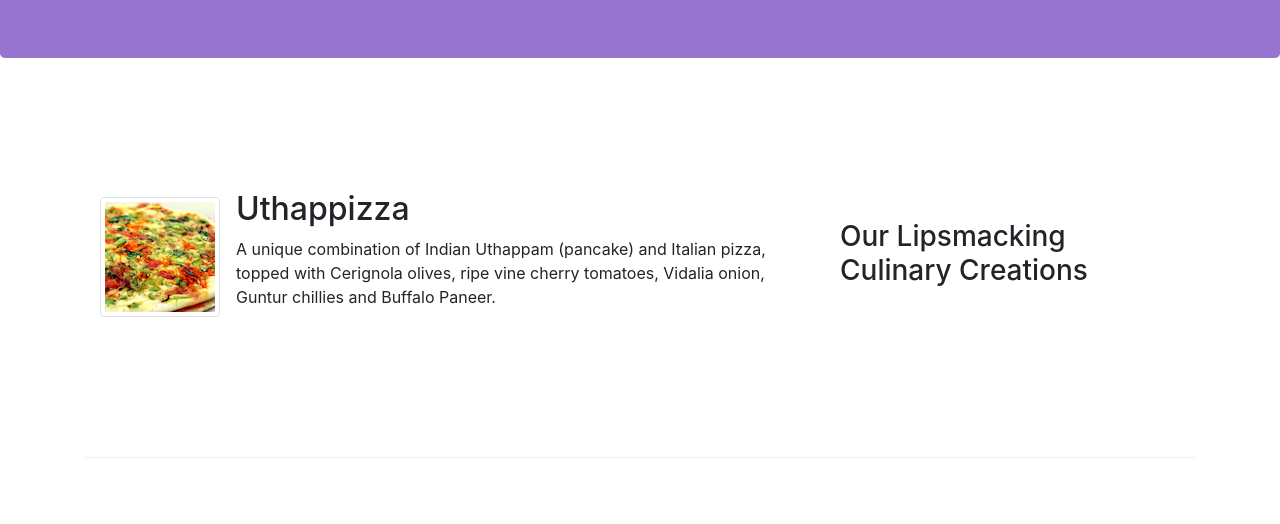
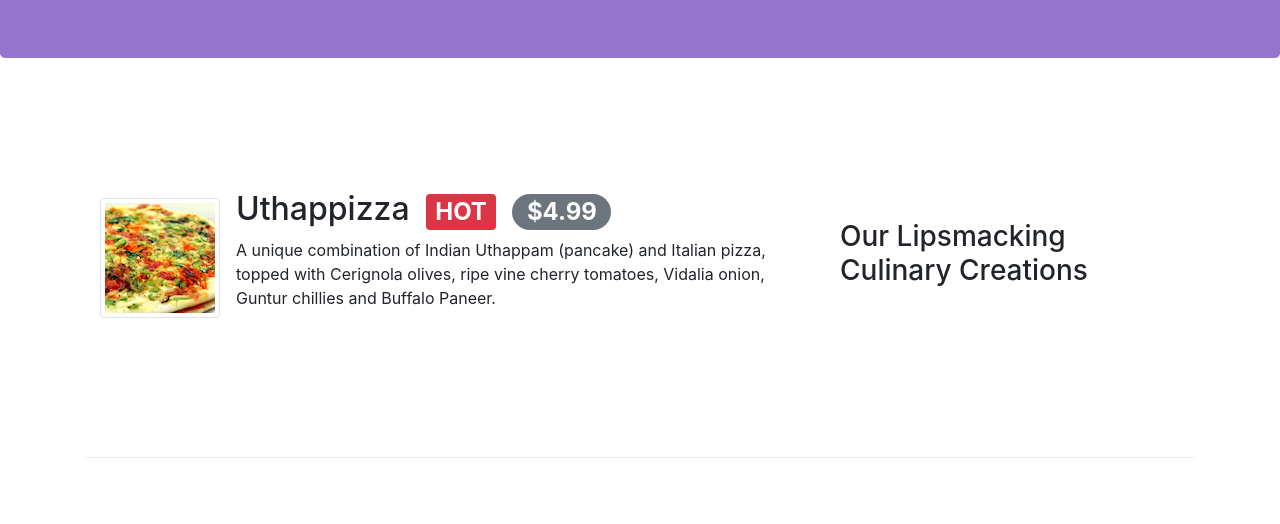
Before and after one commit to soorajarsn/Coursera_Full_Stack_Web_Development_with_React-, a website: page conFusion/index.html in a window 1280 px wide. Shown: the part 276-800 px from the top of the page. Drawn offline with nearby package versions, Linux system fonts and the light colour scheme.

Commit message:
add badges

```diff
--- a/conFusion/index.html
+++ b/conFusion/index.html
@@ -58,7 +58,7 @@
             <img class="d-flex mr-3 img-thumbnail align-self-center"
                     src="img/uthappizza.png" alt="Uthappizza">
             <div class="media-body">
-                <h2 class="mt-0">Uthappizza</h2>
+                <h2 class="mt-0">Uthappizza<span class="badge badge-danger ml-3 mr-3">HOT</span><span class="badge badge-pill badge-secondary">$4.99</span></h2>
                 <p class="d-none d-sm-block">A unique combination of Indian Uthappam (pancake) and
                     Italian pizza, topped with Cerignola olives, ripe vine
                     cherry tomatoes, Vidalia onion, Guntur chillies and
```
